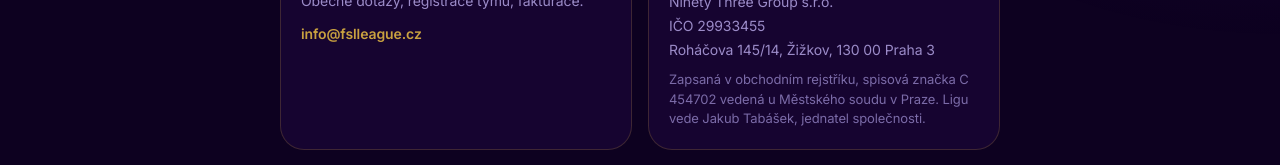
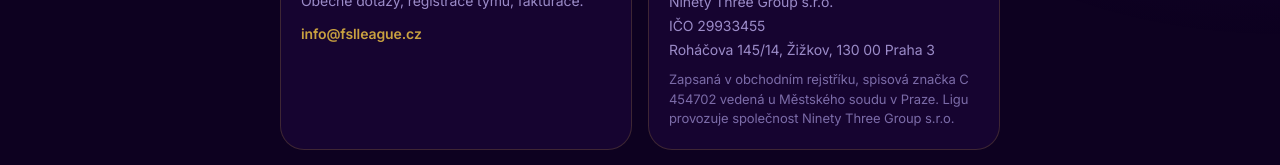
Before and after one commit to Taby9657/fsl-web, a Next.js app: page /kontakt in a window 1280 px wide. Shown: the part 305-470 px from the top of the page. Built offline with nearby package versions, Linux system fonts and the light colour scheme; no server answers.

Commit message:
Kontakt: provozovatele uvadime jako spolecnost

```diff
--- a/src/app/kontakt/page.tsx
+++ b/src/app/kontakt/page.tsx
@@ -46,8 +46,7 @@ export default function KontaktPage() {
             Roháčova 145/14, Žižkov, 130 00 Praha 3
           </p>
           <p className="mt-2 text-[13px] text-di">
-            Zapsaná v obchodním rejstříku, spisová značka C 454702 vedená u Městského soudu v Praze. Ligu vede Jakub
-            Tabášek, jednatel společnosti.
+            Zapsaná v obchodním rejstříku, spisová značka C 454702 vedená u Městského soudu v Praze. Ligu provozuje společnost Ninety Three Group s.r.o.
           </p>
         </Card>
       </div>
```
